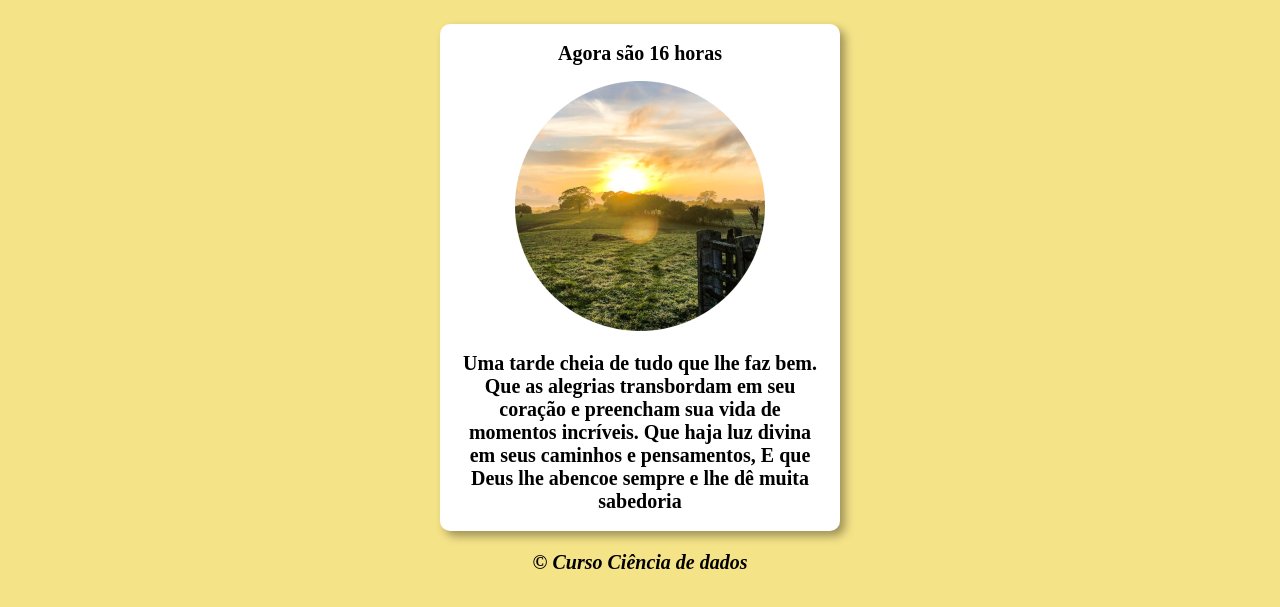
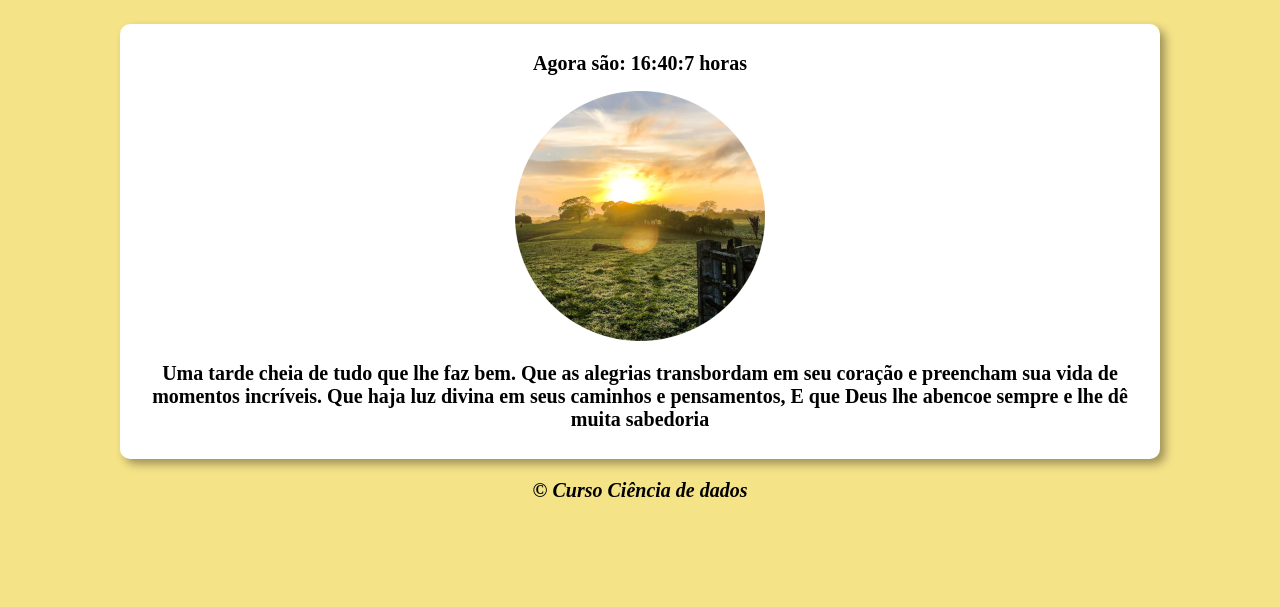
Before and after one commit to Marcosestudy/programas-horas-msg, a plain HTML site: page index.html in a window 1280 px wide. Shown: the part 77-684 px from the top of the page. Drawn offline with Linux system fonts and the light colour scheme; a web font is replaced by a local one.

Commit message:
atualizar

```diff
--- a/estilo.css
+++ b/estilo.css
@@ -25,9 +25,8 @@
 body {
   background: rgb(70, 142, 236);
   font: normal 15pt arial;
-   min-height: auto;
-   max-width: auto;
-   /*font-family: Verdana, Geneva, Tahoma, sans-serif;*/
+   min-height: 100vh;
+   font-family: Verdana, Geneva, Tahoma, sans-serif;
    font-weight: bolder;
    font-family: 'Times New Roman', Times, serif;
 
@@ -47,8 +46,10 @@ header {
 section {
   background: white;
   border-radius: 10px;
-  padding: 10px;
-   width: 380px;
+  padding: 20px;
+  min-width: 250px;
+  max-width: 1000px;
+
    margin: auto;
 
 
--- a/script.js
+++ b/script.js
@@ -11,7 +11,10 @@ function carregar(){
   var img = document.getElementById("imagem");
   var data = new Date()
   var hora = data.getHours()
-  msg.innerHTML = ` Agora são ${hora} horas `;
+  var minutos = data.getMinutes()
+  var segundos = data.getSeconds()
+  var horas = [hora,minutos,segundos].join(":")
+  msg.innerHTML = ` Agora são: ${horas} horas `;
   //msg.innerHTML = 'te amo'
 
   if(hora >= 0  && hora < 12){
```
